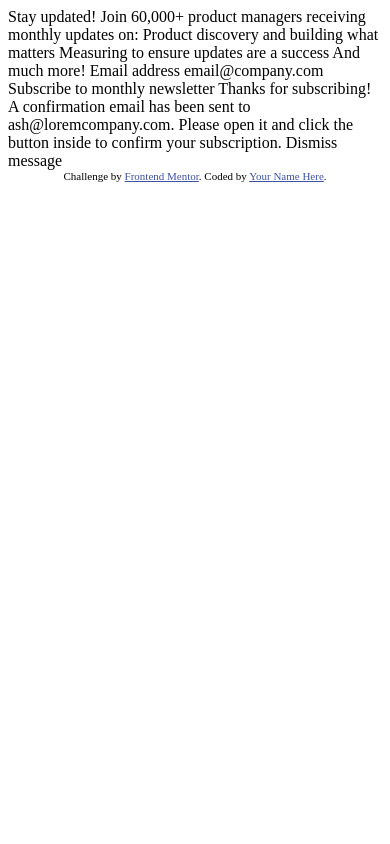
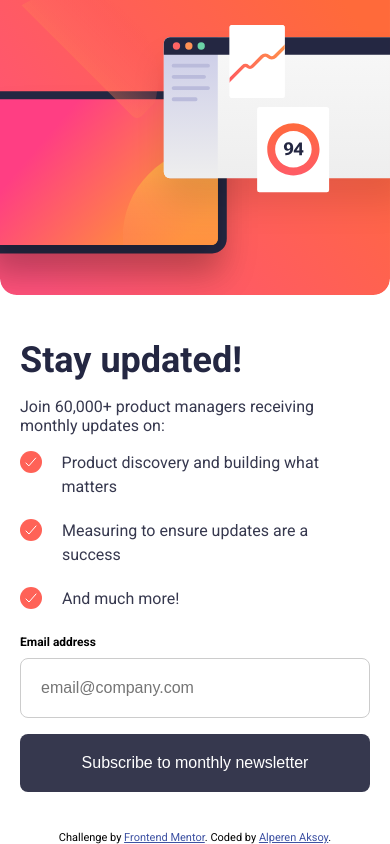
Before and after one commit to aksoyalpi/newsletter-sign-up, a plain HTML site: page index.html in a window 390 px wide. Drawn offline with nearby package versions, Linux system fonts and the light colour scheme.

Commit message:
Mobile version sign up (no success message yet)

```diff
--- a/index.html
+++ b/index.html
@@ -5,48 +5,69 @@
   <meta name="viewport" content="width=device-width, initial-scale=1.0"> <!-- displays site properly based on user's device -->
 
   <link rel="icon" type="image/png" sizes="32x32" href="./assets/images/favicon-32x32.png">
+  <link rel="stylesheet" href="./css/styles.css">
+  <link rel="preconnect" href="https://fonts.googleapis.com">
+<link rel="preconnect" href="https://fonts.gstatic.com" crossorigin>
+<link href="https://fonts.googleapis.com/css2?family=Barlow+Semi+Condensed:ital,wght@0,100;0,200;0,300;0,400;0,500;0,600;0,700;0,800;0,900;1,100;1,200;1,300;1,400;1,500;1,600;1,700;1,800;1,900&family=Fraunces:ital,opsz,wght@0,9..144,100..900;1,9..144,100..900&family=Manrope:wght@200..800&family=Montserrat:ital,wght@0,100..900;1,100..900&family=Outfit:wght@100..900&family=Poppins:ital,wght@0,100;0,200;0,300;0,400;0,500;0,600;0,700;0,800;0,900;1,100;1,200;1,300;1,400;1,500;1,600;1,700;1,800;1,900&family=Roboto:ital,wght@0,100..900;1,100..900&display=swap" rel="stylesheet">
+<script type="module" src="https://unpkg.com/ionicons@7.1.0/dist/ionicons/ionicons.esm.js"></script>
+<script nomodule src="https://unpkg.com/ionicons@7.1.0/dist/ionicons/ionicons.js"></script>
 
   <title>Frontend Mentor | Newsletter sign-up form with success message</title>
 
-  <!-- Feel free to remove these styles or customise in your own stylesheet 👍 -->
-  <style>
-    .attribution { font-size: 11px; text-align: center; }
-    .attribution a { color: hsl(228, 45%, 44%); }
-  </style>
 </head>
 <body>
+  <!-- Sign-up form start -->
+  <div class="container">
+    <img alt="Sign up Illustration" src="./assets/images/illustration-sign-up-mobile.svg"/>
 
-  <!-- Sign-up form start -->
+    <div class="form-container">
+      <h1>Stay updated!</h1>
+      <p>Join 60,000+ product managers receiving monthly updates on:</p>
 
-  Stay updated!
+      <div class="bullet-points">
+        <div class="bullet-point">
+          <ion-icon name="checkmark-outline"></ion-icon>
+          <p>Product discovery and building what matters</p>
+        </div>
+        <div class="bullet-point">
+          <ion-icon name="checkmark-outline"></ion-icon>
+          <p>  Measuring to ensure updates are a success
+          </p>
+        </div>
+        <div class="bullet-point">
+          <ion-icon name="checkmark-outline"></ion-icon>
+          <p>  And much more!
+          </p>
+        </div>
+      </div>
 
-  Join 60,000+ product managers receiving monthly updates on:
 
-  Product discovery and building what matters
-  Measuring to ensure updates are a success
-  And much more!
+      <form id="form" novalidate>
+        <div>
+          <label for="email">Email address</label>
+          <input id="email" name="email" type="email" placeholder="email@company.com"/>
+          <span aria-live="polite" id="email-error"></span>
+        </div>
 
-  Email address
-  email@company.com
-
-  Subscribe to monthly newsletter
-
+        <input type="submit" value="Subscribe to monthly newsletter"/>
+      </form>
+    </div>
+  </div>
   <!-- Sign-up form end -->
 
   <!-- Success message start -->
+  <div class="confirmation">
+    Thanks for subscribing!
 
-  Thanks for subscribing!
+    A confirmation email has been sent to ash@loremcompany.com.
+    Please open it and click the button inside to confirm your subscription.
 
-  A confirmation email has been sent to ash@loremcompany.com.
-  Please open it and click the button inside to confirm your subscription.
-
-  Dismiss message
-
+    Dismiss message
+  </div>
   <!-- Success message end -->
-
-  <div class="attribution">
-    Challenge by <a href="https://www.frontendmentor.io?ref=challenge" target="_blank">Frontend Mentor</a>.
-    Coded by <a href="#">Your Name Here</a>.
-  </div>
 </body>
+<footer class="attribution">
+  Challenge by <a href="https://www.frontendmentor.io?ref=challenge" target="_blank">Frontend Mentor</a>.
+  Coded by <a href="https://alperenaksoy.de">Alperen Aksoy</a>.
+</footer>
 </html>
--- /dev/null
+++ b/sass/_colors.scss
@@ -0,0 +1,8 @@
+// Primary
+$red: hsl(4, 100%, 67%);
+
+// Neutral
+$blue800: hsl(234, 29%, 20%);
+$blue700: hsl(235, 18%, 26%);
+$grey: hsl(0, 0%,58%);
+$white: hsl(0, 0%, 100%);
--- /dev/null
+++ b/sass/styles.scss
@@ -0,0 +1,99 @@
+@use "colors";
+
+.confirmation {
+    display: none;
+}
+
+body {
+    padding: 0;
+    margin: 0;
+    display: grid;
+    height: 100%;
+    place-content: center;
+    font-family: "Roboto";
+}
+
+.container {
+    height: 100%;
+    min-width: 320px;
+    max-width: 500px;
+    display: flex;
+    flex-direction: column;
+    justify-content: space-around;
+}
+
+.form-container {
+    height: 100%;
+    padding: 20px 20px 30px 20px;
+    display: flex;
+    flex-direction: column;
+
+    h1 {
+        color: colors.$blue800;
+        font-weight: 700;
+        font-size: 36px;
+        margin-bottom: 0;
+    }
+
+    p {
+        color: colors.$blue700;
+        font-weight: 400;
+    }
+}
+
+.bullet-point {
+    display: flex;
+    align-items: flex-start;
+    gap: 20px;
+    margin-bottom: 20px;
+
+    ion-icon {
+        background-color: colors.$red;
+        border-radius: 100px;
+        color: colors.$white;
+        padding: 3px;
+    }
+
+    p {
+        margin: 0;
+        line-height: 1.5em;
+    }
+}
+
+label {
+    font-size: 12px;
+    font-weight: 700;
+}
+
+input[type=email] {
+    width: 100%;
+    padding: 20px 20px;
+    font-size: 16px;
+    margin: 8px 0;
+    display: inline-block;
+    border: 1px solid #ccc;
+    border-radius: 8px;
+    box-sizing: border-box;
+}
+
+input[type=submit] {
+    width: 100%;
+    background-color: colors.$blue700;
+    padding: 20px 20px;
+    margin: 8px 0;
+    color: colors.$white;
+    font-size: 16px;
+    border: none;
+    border-radius: 8px;
+    cursor: pointer;
+}
+
+
+
+footer {
+    position: absolute;
+    bottom: 0;
+    width: 100%;
+}
+.attribution { font-size: 11px; text-align: center; }
+.attribution a { color: hsl(228, 45%, 44%); }
```
Also changed, not shown: css/styles.css (added), 1 other file.
